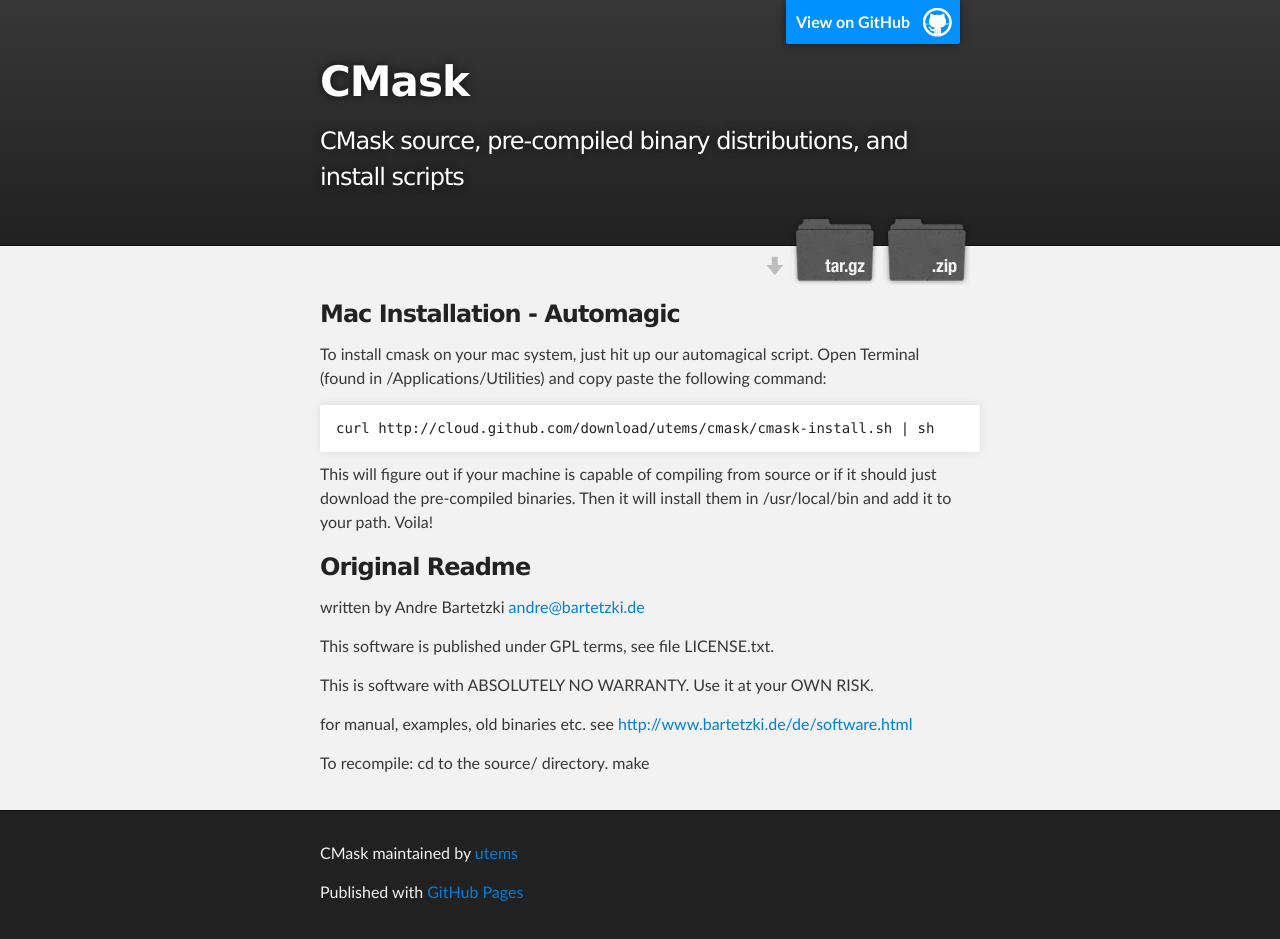
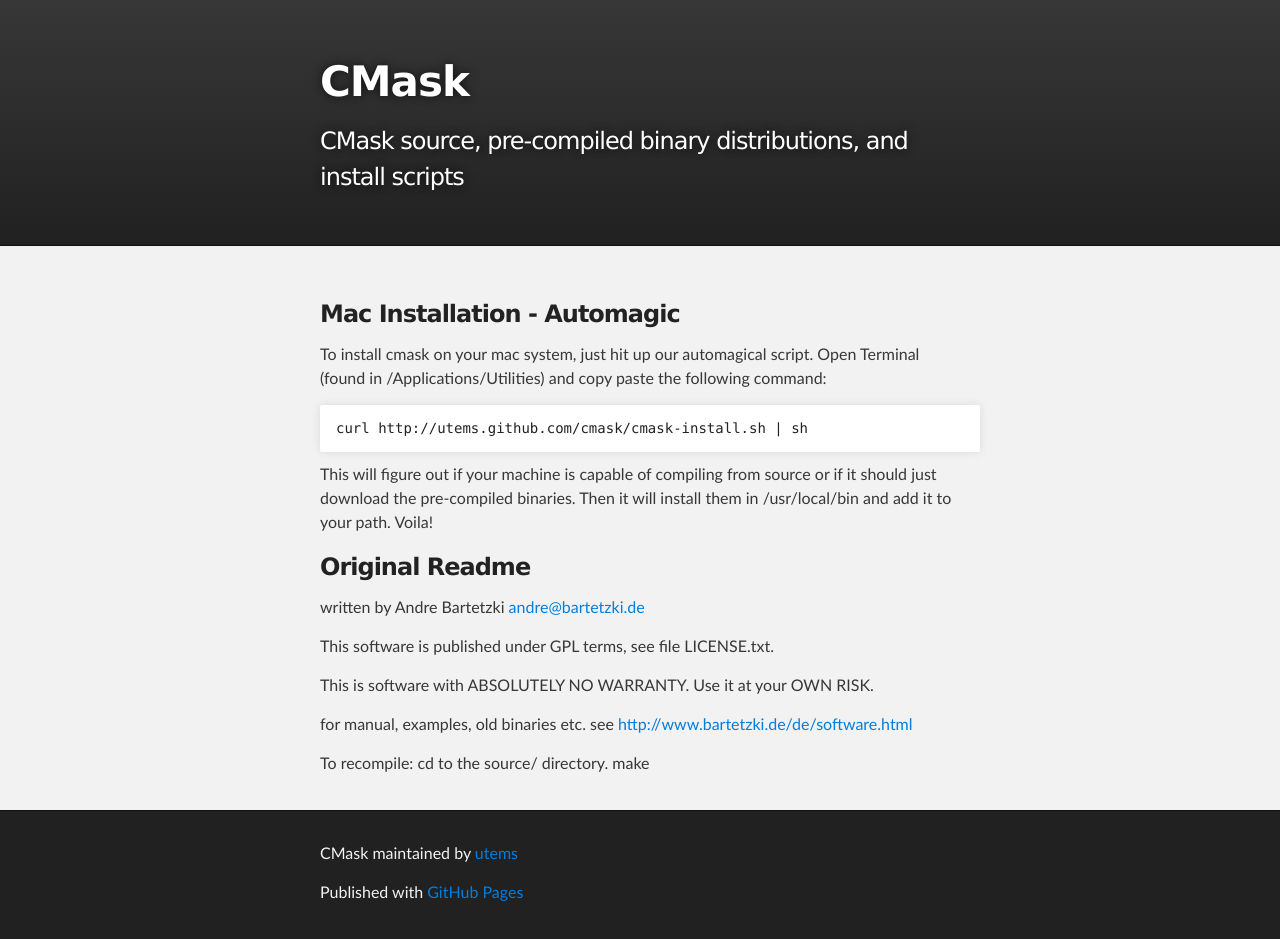
Before and after one commit to utems/cmask, a plain HTML site: page index.html in a window 1280 px wide. Drawn offline with Linux system fonts and the light colour scheme.

Commit message:
Move cmask-install.sh to the pages site instead of cloud downloads

```diff
--- a/index.html
+++ b/index.html
@@ -16,15 +16,9 @@
     <!-- HEADER -->
     <div id="header_wrap" class="outer">
         <header class="inner">
-          <a id="forkme_banner" href="https://github.com/utems/cmask">View on GitHub</a>
-
           <h1 id="project_title">CMask</h1>
           <h2 id="project_tagline">CMask source, pre-compiled binary distributions, and install scripts</h2>
 
-            <section id="downloads">
-              <a class="zip_download_link" href="https://github.com/utems/cmask/zipball/master">Download this project as a .zip file</a>
-              <a class="tar_download_link" href="https://github.com/utems/cmask/tarball/master">Download this project as a tar.gz file</a>
-            </section>
         </header>
     </div>
 
@@ -35,7 +29,7 @@
 
 <p>To install cmask on your mac system, just hit up our automagical script. Open Terminal (found in /Applications/Utilities) and copy paste the following command:</p>
 
-<pre><code>curl http://cloud.github.com/download/utems/cmask/cmask-install.sh | sh
+<pre><code>curl http://utems.github.com/cmask/cmask-install.sh | sh
 </code></pre>
 
 <p>This will figure out if your machine is capable of compiling from source or if it should just download the pre-compiled binaries. Then it will install them in /usr/local/bin and add it to your path. Voila!</p>
```
Also changed, not shown: 1 other file.
